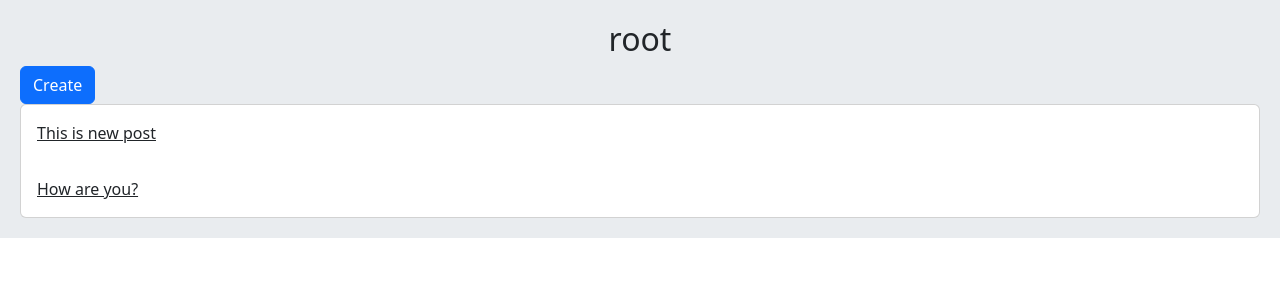
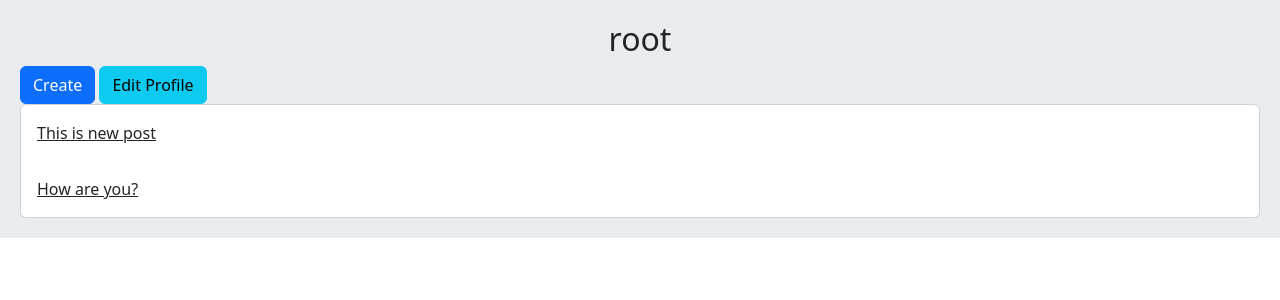
Before and after one commit to MohadeseShafiee/Django, a Django app: page /account/profile/1/ in a window 1280 px wide. Shown: the part 56-356 px from the top of the page. Run offline with Django 5.2, Linux system fonts and the light colour scheme; a user stored in the database is signed in; data comes from the database, SQL or seed files in the repository; both versions use the stored data as it was after the commit.

Commit message:
add edit profile

```diff
--- a/social/A/account/templates/account/profile.html
+++ b/social/A/account/templates/account/profile.html
@@ -6,6 +6,7 @@
     {% if request.user.id == user.id %}
 
         <a href="{% url 'home:post_create' %}" class="btn btn-primary">Create</a>
+        <a href="{% url 'account:edit_user' %}" class="btn btn-info">Edit Profile</a>
 
     {% endif %}
 
--- a/social/A/account/urls.py
+++ b/social/A/account/urls.py
@@ -14,5 +14,6 @@ urlpatterns =[
     path('confirm/complete/', views.UserPasswordResetCompleteView.as_view(), name='password_reset_complete'),
     path('follow/<int:user_id>/', views.UserFollowView.as_view(), name='user_follow'),
     path('unfollow/<int:user_id>/', views.UserUnfollowView.as_view(), name='user_unfollow'),
+    path('edit_user/', views.EditUserView.as_view(), name='edit_user')
 
 ]
--- a/social/A/account/views.py
+++ b/social/A/account/views.py
@@ -1,6 +1,6 @@
 from django.shortcuts import render, redirect, get_object_or_404
 from django.views import View
-from .forms import UserRegistrationForm, UserLoginForm
+from .forms import UserRegistrationForm, UserLoginForm, EditUserForm
 from django.contrib.auth.models import User
 from django.contrib import messages
 from django.contrib.auth import authenticate, login, logout
@@ -141,3 +141,23 @@ class UserUnfollowView(LoginRequiredMixin, View):
         else:
             messages.error(request, 'you are not following this user', 'danger')
         return redirect('account:user_profile', user.id)
+
+
+
+
+class EditUserView(LoginRequiredMixin, View):
+    form_class = EditUserForm
+
+
+    def get(self, request):
+        form = self.form_class(instance=request.user.profile, initial={'email':request.user.email})
+        return render(request, 'account/edit_profile.html', {'form':form})
+
+    def post(self, request):
+        form = self.form_class(request.POST, instance=request.user.profile)
+        if form.is_valid():
+            form.save()
+            request.user.email = form.cleaned_data['email']
+            request.user.save()
+            messages.success(request, 'profile edited successfully', 'success')
+        return redirect('account:user_profile', request.user.id)
```
Also changed, not shown: social/A/account/forms.py (+10 -0 lines), social/A/account/templates/account/edit_profile.html (added, +11 -0 lines), social/A/db.sqlite3.
